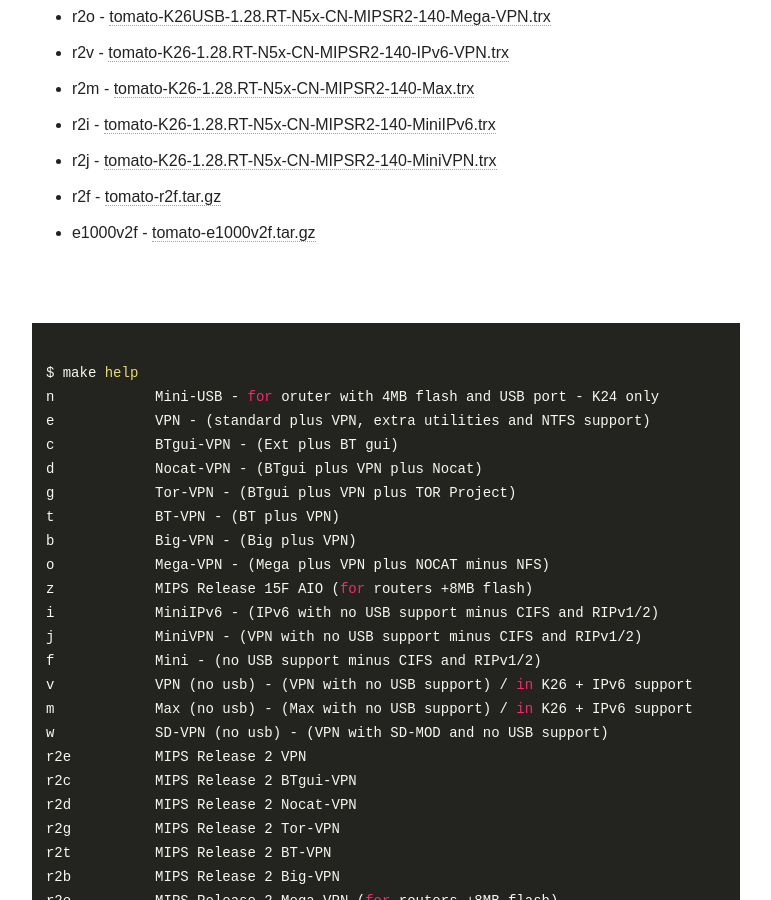
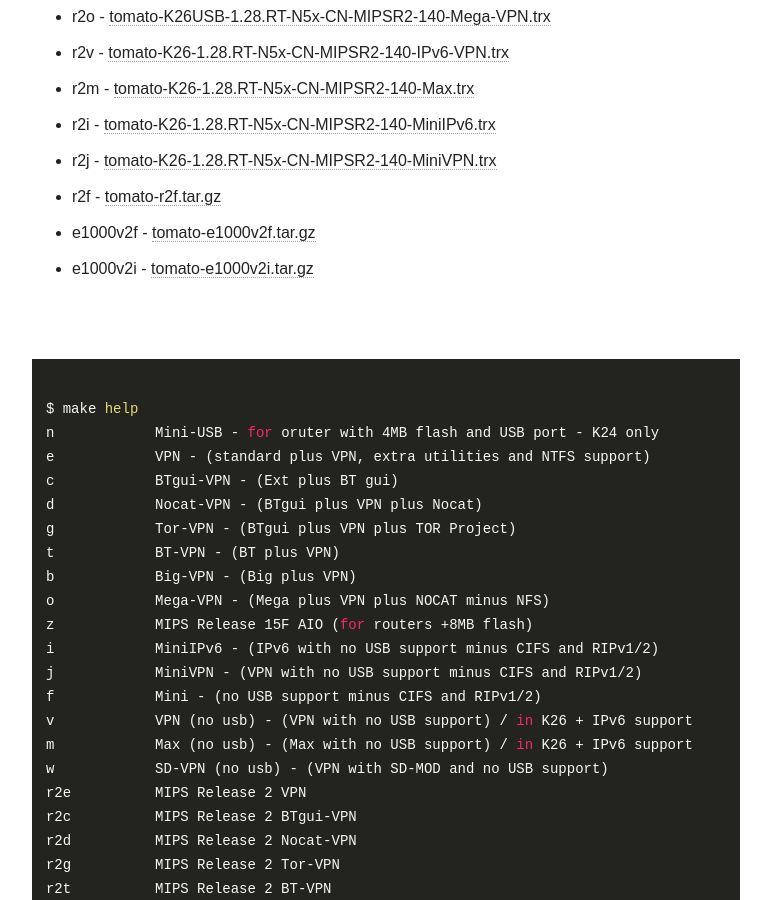
Before and after one commit to oglopss/tomato-ci-ctf-jekyll, a Jekyll site: the page built from index.html, in a window 1280 px wide and 900 px high, scrolled down 847 px. Shown: the whole window, without its empty margins (254-1025 px from the left). Built offline with Jekyll 4.4.1, drawn with Linux system fonts in a browser that asks for light colours; nearby versions of some CDN libraries.

Commit message:
Travis build 3 e1000v2i pushed to gh-pages

```diff
--- a/_data/ss.yml
+++ b/_data/ss.yml
@@ -13,3 +13,4 @@
   - 0012 r2j tomato-K26-1.28.RT-N5x-CN-MIPSR2-140-MiniVPN.trx
   - 0013 r2f tomato-r2f.tar.gz
   - 0014 e1000v2f tomato-e1000v2f.tar.gz
+  - 0015 e1000v2i tomato-e1000v2i.tar.gz
```
Also changed, not shown: 1 other file.
